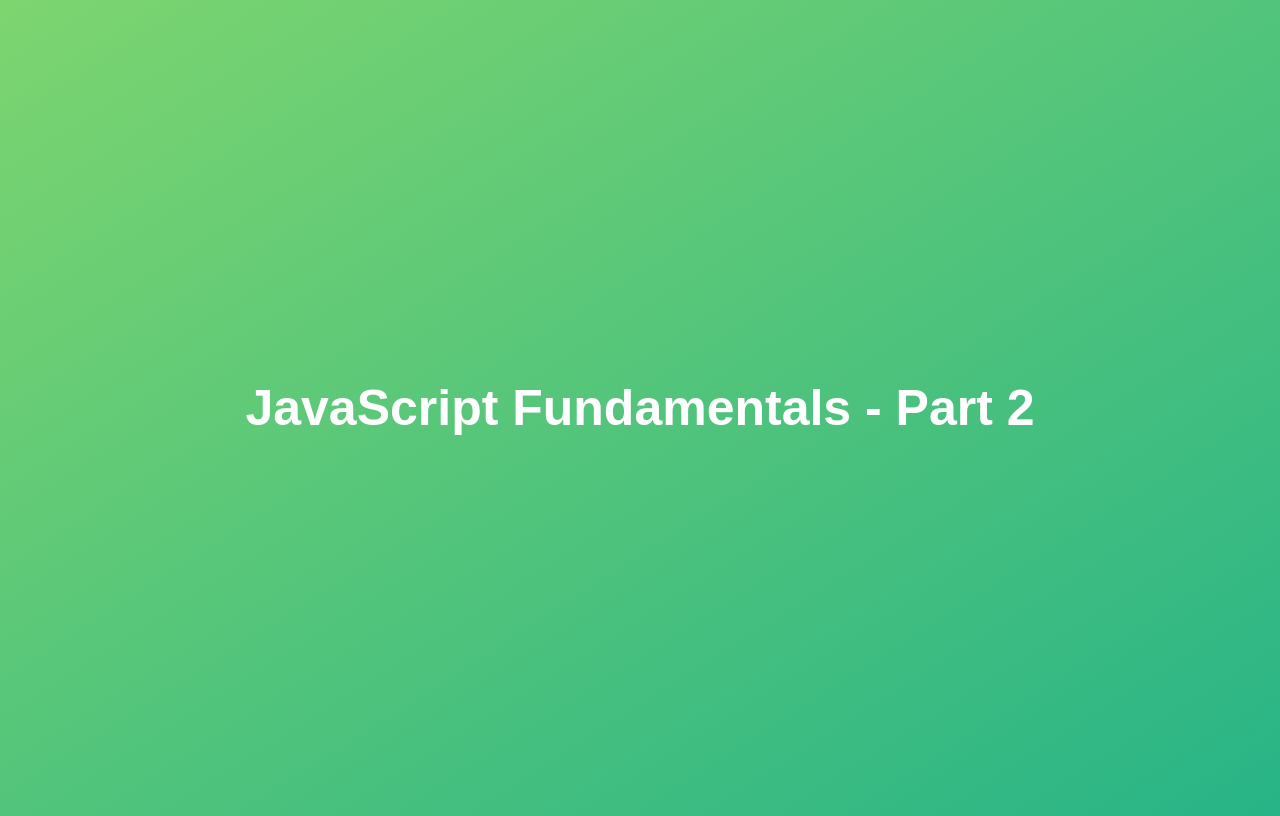
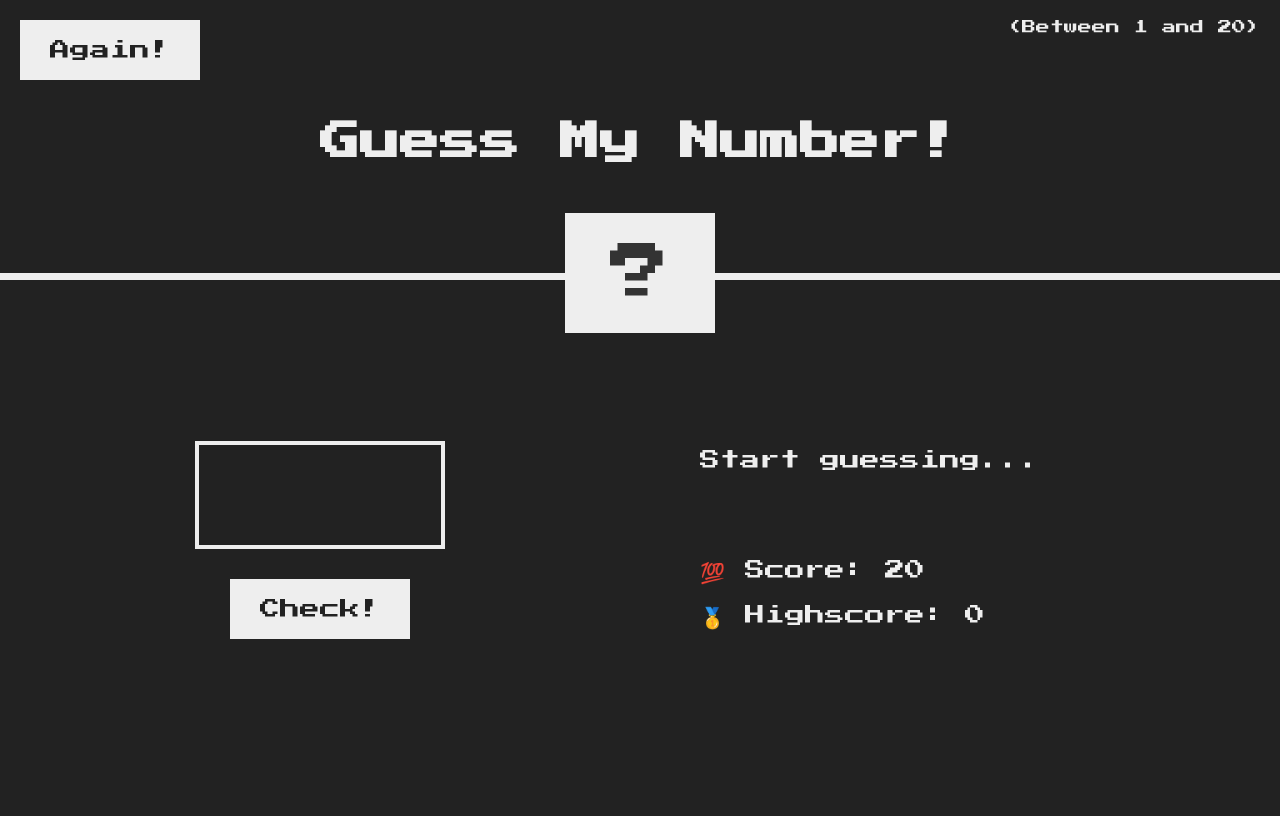
Before and after one commit to Babs-ux/Javascript-Updates, a plain HTML site: page index.html in a window 1280 px wide. Drawn offline with Linux system fonts and the light colour scheme.

Commit message:
Guessing Game

```diff
--- a/index.html
+++ b/index.html
@@ -4,30 +4,32 @@
     <meta charset="UTF-8" />
     <meta name="viewport" content="width=device-width, initial-scale=1.0" />
     <meta http-equiv="X-UA-Compatible" content="ie=edge" />
-    <title>JavaScript Fundamentals - Part 2</title>
-    <style>
-      body {
-        height: 100vh;
-        display: flex;
-        align-items: center;
-        background: linear-gradient(to top left, #28b487, #7dd56f);
-      }
-      h1 {
-        font-family: sans-serif;
-        font-size: 50px;
-        line-height: 1.3;
-        width: 100%;
-        padding: 30px;
-        text-align: center;
-        color: white;
-      }
-    </style>
+    <link rel="stylesheet" href="style.css" />
+    <title>Guess My Number!</title>
   </head>
   <body>
-    <h1>JavaScript Fundamentals - Part 2</h1>
-    <!-- <script src="script.js"></script> -->
+    <header>
+      <h1>Guess My Number!</h1>
+      <p class="between">(Between 1 and 20)</p>
+      <button class="btn again">Again!</button>
+      <div class="number">?</div>
+    </header>
+    <main>
+      <section class="left">
+        <input type="number" class="guess" />
+        <button class="btn check">Check!</button>
+      </section>
+      <section class="right">
+        <p class="message">Start guessing...</p>
+        <p class="label-score">💯 Score: <span class="score">20</span></p>
+        <p class="label-highscore">
+          🥇 Highscore: <span class="highscore">0</span>
+        </p>
+      </section>
+    </main>
+    <script src="script.js"></script>
 
-    <script src="challenge.js"></script>
+    <!-- <script src="challenge.js"></script> -->
 
     <!-- <script src="extra.js"></script> -->
   </body>
--- /dev/null
+++ b/style.css
@@ -0,0 +1,119 @@
+@import url('https://fonts.googleapis.com/css?family=Press+Start+2P&display=swap');
+
+* {
+  margin: 0;
+  padding: 0;
+  box-sizing: inherit;
+}
+
+html {
+  font-size: 62.5%;
+  box-sizing: border-box;
+}
+
+body {
+  font-family: 'Press Start 2P', sans-serif;
+  color: #eee;
+  background-color: #222;
+  /* background-color: #60b347; */
+}
+
+/* LAYOUT */
+header {
+  position: relative;
+  height: 35vh;
+  border-bottom: 7px solid #eee;
+}
+
+main {
+  height: 65vh;
+  color: #eee;
+  display: flex;
+  align-items: center;
+  justify-content: space-around;
+}
+
+.left {
+  width: 52rem;
+  display: flex;
+  flex-direction: column;
+  align-items: center;
+}
+
+.right {
+  width: 52rem;
+  font-size: 2rem;
+}
+
+/* ELEMENTS STYLE */
+h1 {
+  font-size: 4rem;
+  text-align: center;
+  position: absolute;
+  width: 100%;
+  top: 52%;
+  left: 50%;
+  transform: translate(-50%, -50%);
+}
+
+.number {
+  background: #eee;
+  color: #333;
+  font-size: 6rem;
+  width: 15rem;
+  padding: 3rem 0rem;
+  text-align: center;
+  position: absolute;
+  bottom: 0;
+  left: 50%;
+  transform: translate(-50%, 50%);
+}
+
+.between {
+  font-size: 1.4rem;
+  position: absolute;
+  top: 2rem;
+  right: 2rem;
+}
+
+.again {
+  position: absolute;
+  top: 2rem;
+  left: 2rem;
+}
+
+.guess {
+  background: none;
+  border: 4px solid #eee;
+  font-family: inherit;
+  color: inherit;
+  font-size: 5rem;
+  padding: 2.5rem;
+  width: 25rem;
+  text-align: center;
+  display: block;
+  margin-bottom: 3rem;
+}
+
+.btn {
+  border: none;
+  background-color: #eee;
+  color: #222;
+  font-size: 2rem;
+  font-family: inherit;
+  padding: 2rem 3rem;
+  cursor: pointer;
+}
+
+.btn:hover {
+  background-color: #ccc;
+}
+
+.message {
+  margin-bottom: 8rem;
+  height: 3rem;
+}
+
+.label-score {
+  margin-bottom: 2rem;
+}
```
